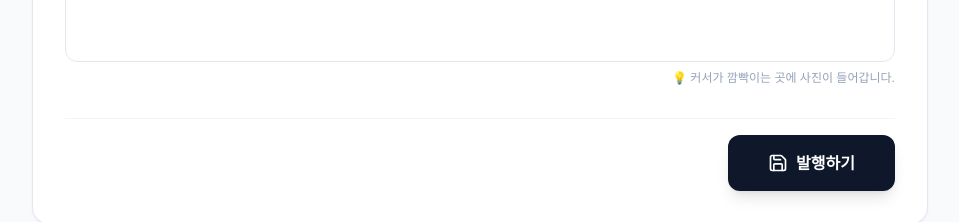
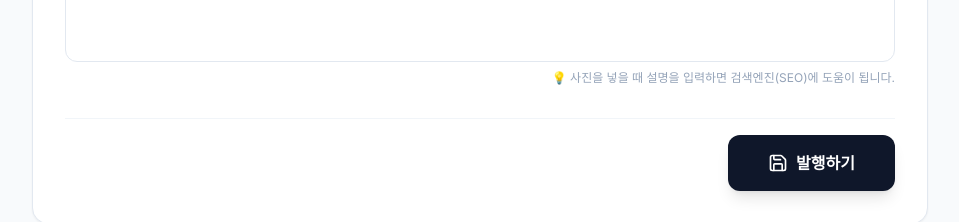
Before and after one commit to thebarondb-star/car-blog-site, a Next.js app: page /admin/write in a window 1280 px wide. Shown: the part 1226-1448 px from the top of the page, without its empty margins (160-1119 px from the left). Built offline with nearby package versions, Linux system fonts and the light colour scheme; no server answers.

Commit message:
이미지 삽입 시 SEO용 Alt 태그 입력 기능 추가

```diff
--- a/app/admin/edit/[id]/page.tsx
+++ b/app/admin/edit/[id]/page.tsx
@@ -59,7 +59,6 @@ export default function AdminEdit({ params }: { params: Promise<{ id: string }>
     if (mode === "visual" && editorRef.current) editorRef.current.innerHTML = formData.content;
   }, [mode]);
 
-  // ✨ [핵심 수정] 커서 위치를 실시간으로 저장
   const updateCursorPosition = () => {
     const selection = window.getSelection();
     if (selection && selection.rangeCount > 0) {
@@ -83,9 +82,15 @@ export default function AdminEdit({ params }: { params: Promise<{ id: string }>
     } catch (err: any) { alert(err.message); } finally { setUploadingThumbnail(false); }
   };
 
+  // ✨ [핵심 수정] 사진 선택 시 Alt 태그 입력받기
   const handleBodyImageUpload = async (e: React.ChangeEvent<HTMLInputElement>) => {
     try {
       if (!e.target.files || e.target.files.length === 0) return;
+
+      // 1. Alt 태그 입력받기
+      const altText = prompt("이미지 설명을 입력하세요 (검색엔진 노출용):", "사진 설명");
+      if (altText === null) return;
+
       setUploadingBody(true);
 
       const file = e.target.files[0];
@@ -95,10 +100,11 @@ export default function AdminEdit({ params }: { params: Promise<{ id: string }>
       if (error) throw error;
       const { data } = supabase.storage.from("consult_photos").getPublicUrl(filePath);
 
+      // 2. 입력받은 altText를 HTML 태그에 적용
       const imgTag = `
         <figure class="my-8 text-center">
-          <img src="${data.publicUrl}" alt="첨부이미지" class="w-full rounded-xl shadow-md inline-block" />
-          <figcaption class="mt-2 text-sm text-slate-500 font-medium">▲ 사진 설명을 입력하세요</figcaption>
+          <img src="${data.publicUrl}" alt="${altText}" class="w-full rounded-xl shadow-md inline-block" />
+          <figcaption class="mt-2 text-sm text-slate-500 font-medium">▲ ${altText}</figcaption>
         </figure>
         <div class="my-4"><br></div>
       `;
@@ -157,7 +163,6 @@ export default function AdminEdit({ params }: { params: Promise<{ id: string }>
           </div>
           <hr className="border-slate-100" />
 
-          {/* 에디터 툴바 */}
           <div className="relative">
             <div className="sticky top-0 z-50 bg-white/95 backdrop-blur border-b border-slate-100 py-4 flex justify-between items-center mb-4">
               <label className="block text-sm font-bold text-slate-700">본문 수정</label>
@@ -177,7 +182,6 @@ export default function AdminEdit({ params }: { params: Promise<{ id: string }>
               <div
                 ref={editorRef}
                 contentEditable
-                // ✨ [핵심 수정] 실시간 위치 저장
                 onKeyUp={updateCursorPosition}
                 onClick={updateCursorPosition}
                 onBlur={updateCursorPosition}
@@ -185,7 +189,7 @@ export default function AdminEdit({ params }: { params: Promise<{ id: string }>
                 className="w-full min-h-[500px] p-6 rounded-xl border border-slate-200 prose prose-slate max-w-none bg-white focus:outline-none focus:ring-2 focus:ring-blue-500"
                 style={{ lineHeight: "1.8" }}
               />
-              <p className="text-xs text-slate-400 mt-2 text-right">💡 커서가 깜빡이는 곳에 사진이 들어갑니다.</p>
+              <p className="text-xs text-slate-400 mt-2 text-right">💡 사진을 넣을 때 설명을 입력하면 검색엔진(SEO)에 도움이 됩니다.</p>
             </div>
 
             <div className={mode === "html" ? "block" : "hidden"}>
--- a/app/admin/write/page.tsx
+++ b/app/admin/write/page.tsx
@@ -15,8 +15,6 @@ export default function AdminWrite() {
   const [mode, setMode] = useState<"visual" | "html">("visual");
   const editorRef = useRef<HTMLDivElement>(null);
   const textareaRef = useRef<HTMLTextAreaElement>(null);
-
-  // ✨ [핵심] 커서 위치를 항상 기억할 저장소
   const savedRange = useRef<Range | null>(null);
 
   const [loading, setLoading] = useState(false);
@@ -49,7 +47,6 @@ export default function AdminWrite() {
     }
   }, [mode]);
 
-  // ✨ [핵심 수정] 글을 쓰거나 클릭할 때마다 커서 위치를 실시간으로 저장
   const updateCursorPosition = () => {
     const selection = window.getSelection();
     if (selection && selection.rangeCount > 0) {
@@ -73,9 +70,15 @@ export default function AdminWrite() {
     } catch (error: any) { alert(error.message); } finally { setUploadingThumbnail(false); }
   };
 
+  // ✨ [핵심 수정] 사진 선택 시 Alt 태그 입력받기
   const handleBodyImageUpload = async (e: React.ChangeEvent<HTMLInputElement>) => {
     try {
       if (!e.target.files || e.target.files.length === 0) return;
+
+      // 1. 파일 선택 직후, 사용자에게 설명을 물어봅니다.
+      const altText = prompt("이미지 설명을 입력하세요 (검색엔진 노출용):", "사진 설명");
+      if (altText === null) return; // 취소 누르면 업로드 안 함
+
       setUploadingBody(true);
 
       const file = e.target.files[0];
@@ -85,16 +88,16 @@ export default function AdminWrite() {
       if (error) throw error;
       const { data } = supabase.storage.from("consult_photos").getPublicUrl(filePath);
 
+      // 2. 입력받은 altText를 HTML에 넣습니다.
       const imgTag = `
         <figure class="my-8 text-center">
-          <img src="${data.publicUrl}" alt="첨부이미지" class="w-full rounded-xl shadow-md inline-block" />
-          <figcaption class="mt-2 text-sm text-slate-500 font-medium">▲ 사진 설명을 입력하세요</figcaption>
+          <img src="${data.publicUrl}" alt="${altText}" class="w-full rounded-xl shadow-md inline-block" />
+          <figcaption class="mt-2 text-sm text-slate-500 font-medium">▲ ${altText}</figcaption>
         </figure>
         <div class="my-4"><br></div>
       `;
 
       if (mode === "visual") {
-        // ✨ 저장해둔 마지막 위치(savedRange) 사용
         if (savedRange.current) {
           savedRange.current.deleteContents();
           const div = document.createElement("div");
@@ -103,7 +106,6 @@ export default function AdminWrite() {
           savedRange.current.collapse(false);
           handleVisualInput();
         } else {
-          // 혹시라도 저장된 게 없으면 맨 뒤에 추가
           if (editorRef.current) {
             editorRef.current.innerHTML += imgTag;
             handleVisualInput();
@@ -161,7 +163,6 @@ export default function AdminWrite() {
           </div>
           <hr className="border-slate-100" />
 
-          {/* 에디터 툴바 */}
           <div className="relative">
             <div className="sticky top-0 z-50 bg-white/95 backdrop-blur border-b border-slate-100 py-4 flex justify-between items-center mb-4">
               <label className="block text-sm font-bold text-slate-700">본문 작성</label>
@@ -181,7 +182,6 @@ export default function AdminWrite() {
               <div
                 ref={editorRef}
                 contentEditable
-                // ✨ [핵심 수정] 키보드 입력, 마우스 클릭, 포커스 아웃 때마다 커서 위치 저장
                 onKeyUp={updateCursorPosition}
                 onClick={updateCursorPosition}
                 onBlur={updateCursorPosition}
@@ -189,7 +189,7 @@ export default function AdminWrite() {
                 className="w-full min-h-[500px] p-6 rounded-xl border border-slate-200 prose prose-slate max-w-none bg-white focus:outline-none focus:ring-2 focus:ring-blue-500"
                 style={{ lineHeight: "1.8" }}
               />
-              <p className="text-xs text-slate-400 mt-2 text-right">💡 커서가 깜빡이는 곳에 사진이 들어갑니다.</p>
+              <p className="text-xs text-slate-400 mt-2 text-right">💡 사진을 넣을 때 설명을 입력하면 검색엔진(SEO)에 도움이 됩니다.</p>
             </div>
 
             <div className={mode === "html" ? "block" : "hidden"}>
```
